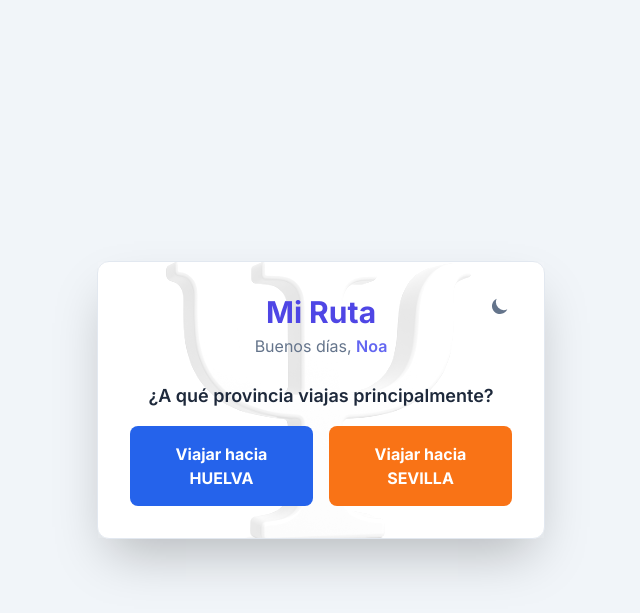
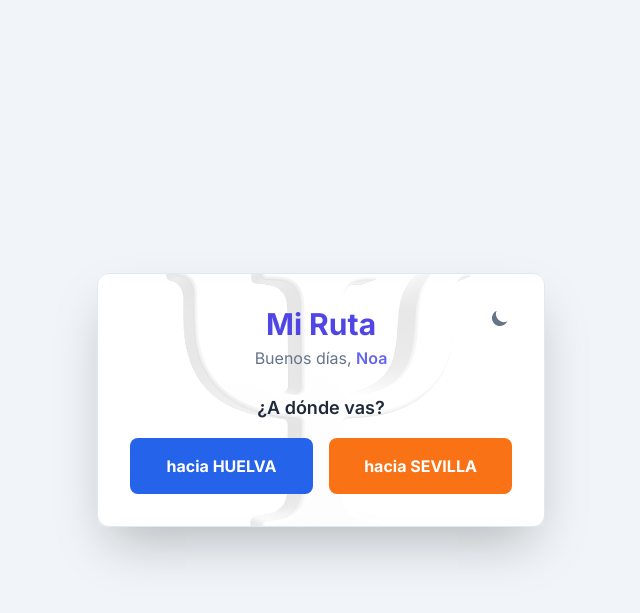
Before and after one commit to Edu652/mi-ruta-uni, a Flask app: page / in a window 1280 px wide. Shown: the top 613 px of the page, without its empty margins (319-959 px from the left). Run offline with Flask 3, Linux system fonts and the light colour scheme; some libraries are stand-ins or nearby versions.

Commit message:
Update index.html

```diff
--- a/templates/index.html
+++ b/templates/index.html
@@ -48,20 +48,21 @@
                 </div>
 
                 <div id="brujula-selector" class="space-y-4 text-center">
-                    <p class="font-semibold text-lg">¿A qué provincia viajas principalmente?</p>
+                    <p class="font-semibold text-lg">¿A dónde vas?</p>
                     <div class="grid grid-cols-1 sm:grid-cols-2 gap-4">
                         <button onclick="seleccionarBrujula('HUELVA')" class="w-full bg-blue-600 hover:bg-blue-700 text-white font-bold py-4 px-4 rounded-lg transition-transform transform hover:scale-105">
-                            Viajar hacia HUELVA
+                            hacia HUELVA
                         </button>
                         <button onclick="seleccionarBrujula('SEVILLA')" class="w-full bg-orange-500 hover:bg-orange-600 text-white font-bold py-4 px-4 rounded-lg transition-transform transform hover:scale-105">
-                            Viajar hacia SEVILLA
+                            hacia SEVILLA
                         </button>
                     </div>
                 </div>
 
                 <div id="search-container" class="max-h-0 opacity-0 overflow-hidden">
                     <div class="text-center mb-4">
-                        <button id="cambiar-brujula" class="text-sm text-indigo-600 dark:text-indigo-400 hover:underline">← Cambiar provincia de destino</button>
+                         <p class="font-semibold text-slate-600 dark:text-slate-300">Viajando hacia: <span id="brujula-display" class="font-bold"></span></p>
+                         <button id="cambiar-brujula" class="text-sm text-indigo-600 dark:text-indigo-400 hover:underline">← Cambiar destino</button>
                     </div>
                     <form id="main-form" action="/buscar" method="post" class="space-y-4">
                         <input type="hidden" name="brujula" id="brujula-input">
@@ -84,7 +85,7 @@
                                 <span>+ Opciones de Búsqueda</span>
                             </button>
                         </div>
-                        <button type="submit" class="w-full bg-indigo-600 hover:bg-indigo-700 text-white font-semibold py-3 px-4 rounded-md transition-transform transform hover:scale-105 focus:outline-none focus:ring-2 focus:ring-offset-2 focus:ring-offset-slate-800 dark:focus:ring-offset-slate-900 focus:ring-indigo-500 !mt-6">
+                        <button type="submit" class="w-full bg-indigo-600 hover:bg-indigo-700 text-white font-semibold py-3 px-4 rounded-md transition-transform transform hover:scale-105">
                             Buscar Ruta
                         </button>
                     </form>
@@ -103,13 +104,10 @@
                 </button>
             </div>
             <div class="space-y-4 max-h-[70vh] overflow-y-auto pr-2">
-                <div>
-                    <label for="dia_semana_selector" class="block text-sm font-medium text-slate-700 dark:text-slate-300 mb-2">Ver horarios para:</label>
-                    <select id="dia_semana_selector" name="dia_semana_selector" form="main-form" class="w-full bg-slate-200 dark:bg-slate-700 border border-slate-300 dark:border-slate-600 rounded-md py-2 px-3">
-                        <option value="hoy" selected>Hoy (Día actual)</option>
-                        <option value="0">Lunes</option><option value="1">Martes</option><option value="2">Miércoles</option><option value="3">Jueves</option><option value="4">Viernes</option><option value="5">Sábado</option><option value="6">Domingo</option>
-                    </select>
-                </div>
+                <select id="dia_semana_selector" name="dia_semana_selector" form="main-form" class="w-full bg-slate-200 dark:bg-slate-700 rounded-md py-2 px-3">
+                    <option value="hoy" selected>Hoy (Día actual)</option>
+                    <option value="0">Lunes</option><option value="1">Martes</option><option value="2">Miércoles</option><option value="3">Jueves</option><option value="4">Viernes</option><option value="5">Sábado</option><option value="6">Domingo</option>
+                </select>
                 <div class="flex items-center">
                      <input form="main-form" id="desde_ahora" name="desde_ahora" type="checkbox" value="true" class="h-4 w-4 rounded border-slate-400 dark:border-slate-600 bg-slate-200 dark:bg-slate-700 text-indigo-600 focus:ring-indigo-500">
                      <label for="desde_ahora" class="ml-2 block text-sm text-slate-700 dark:text-slate-300">Buscar desde la hora actual</label>
@@ -134,43 +132,49 @@
         const searchContainer = document.getElementById('search-container');
         const brujulaInput = document.getElementById('brujula-input');
         const cambiarBrujulaBtn = document.getElementById('cambiar-brujula');
+        const brujulaDisplay = document.getElementById('brujula-display');
 
         const origenSelect = document.getElementById('origen');
         const destinoSelect = document.getElementById('destino');
-        const todasLasOpcionesOrigen = Array.from(origenSelect.options);
-        const todasLasOpcionesDestino = Array.from(destinoSelect.options);
+        const todasLasOpciones = Array.from(origenSelect.options);
 
         const provinciaHuelva = {{ provincia_huelva | tojson }};
         const provinciaSevilla = {{ provincia_sevilla | tojson }};
 
-        function filtrarDesplegable(selectElement, opcionesCompletas, provinciaPermitida) {
-            selectElement.innerHTML = '';
-            opcionesCompletas.forEach(option => {
-                if (option.disabled || provinciaPermitida.includes(option.value)) {
-                    selectElement.add(option.cloneNode(true));
+        // CORRECCIÓN: Listas de exclusión específicas
+        const exclusionesOrigenHuelva = ["Bormujos", "Mairena"]; // Si viajas A Huelva, no puedes salir de estos sitios de Sevilla
+        const exclusionesOrigenSevilla = ["Casa Ana", "Facultad", "Huelva Bus", "Huelva Tren"]; // Si viajas A Sevilla, no puedes salir de estos sitios de Huelva
+
+        function filtrarDesplegable(select, opciones, exclusiones = []) {
+            select.innerHTML = '';
+            opciones.forEach(option => {
+                if (!exclusiones.includes(option.value)) {
+                    select.add(option.cloneNode(true));
                 }
             });
         }
 
         function seleccionarBrujula(provinciaDestino) {
             brujulaInput.value = provinciaDestino;
+            brujulaDisplay.textContent = provinciaDestino;
 
-            // EL ORIGEN SIEMPRE MUESTRA TODO
+            // Restauramos todas las opciones antes de filtrar
             origenSelect.innerHTML = '';
-            todasLasOpcionesOrigen.forEach(option => origenSelect.add(option.cloneNode(true)));
+            todasLasOpciones.forEach(option => origenSelect.add(option.cloneNode(true)));
+            destinoSelect.innerHTML = '';
+            todasLasOpciones.forEach(option => destinoSelect.add(option.cloneNode(true)));
 
-            // EL DESTINO SE FILTRA POR LA BRÚJULA
             if (provinciaDestino === 'HUELVA') {
-                filtrarDesplegable(destinoSelect, todasLasOpcionesDestino, provinciaHuelva);
+                filtrarDesplegable(origenSelect, todasLasOpciones, huelvaExclusiones);
+                filtrarDesplegable(destinoSelect, todasLasOpciones, provinciaSevilla); // El destino solo puede ser Huelva
             } else { // Viajando a SEVILLA
-                filtrarDesplegable(destinoSelect, todasLasOpcionesDestino, provinciaSevilla);
+                filtrarDesplegable(origenSelect, todasLasOpciones, sevillaExclusiones);
+                filtrarDesplegable(destinoSelect, todasLasOpciones, provinciaSevilla);
             }
 
             brujulaSelector.style.display = 'none';
             searchContainer.classList.remove('max-h-0', 'opacity-0');
-            setTimeout(() => {
-                 searchContainer.style.maxHeight = searchContainer.scrollHeight + 'px';
-            }, 10);
+            setTimeout(() => { searchContainer.style.maxHeight = searchContainer.scrollHeight + 'px'; }, 10);
         }
 
         cambiarBrujulaBtn.addEventListener('click', () => {
@@ -178,11 +182,10 @@
             searchContainer.classList.add('opacity-0');
             setTimeout(() => {
                 brujulaSelector.style.display = 'block';
-                // Restaurar todas las opciones en ambos desplegables
                 origenSelect.innerHTML = '';
-                todasLasOpcionesOrigen.forEach(option => origenSelect.add(option.cloneNode(true)));
+                todasLasOpciones.forEach(option => origenSelect.add(option.cloneNode(true)));
                 destinoSelect.innerHTML = '';
-                todasLasOpcionesDestino.forEach(option => destinoSelect.add(option.cloneNode(true)));
+                todasLasOpciones.forEach(option => destinoSelect.add(option.cloneNode(true)));
             }, 500);
         });
 
@@ -194,61 +197,18 @@
             const overlay = modal.querySelector('.modal-overlay');
             const container = modal.querySelector('.modal-container');
             const applyBtn = applyBtnId ? document.getElementById(applyBtnId) : null;
-
-            function openModal() {
-                modal.classList.remove('hidden');
-                setTimeout(() => {
-                    overlay.classList.remove('opacity-0');
-                    container.classList.remove('opacity-0', 'scale-95');
-                }, 10);
-            }
-
-            function closeModal() {
-                overlay.classList.add('opacity-0');
-                container.classList.add('opacity-0', 'scale-95');
-                setTimeout(() => modal.classList.add('hidden'), 300);
-            }
-
+            function openModal() { modal.classList.remove('hidden'); setTimeout(() => { overlay.classList.remove('opacity-0'); container.classList.remove('opacity-0', 'scale-95'); }, 10); }
+            function closeModal() { overlay.classList.add('opacity-0'); container.classList.add('opacity-0', 'scale-95'); setTimeout(() => modal.classList.add('hidden'), 300); }
             if(openBtn) openBtn.addEventListener('click', openModal);
             if(closeBtn) closeBtn.addEventListener('click', closeModal);
             if(applyBtn) applyBtn.addEventListener('click', closeModal);
             if(overlay) overlay.addEventListener('click', closeModal);
         }
-
         setupModal('open-filters-modal', 'close-filters-modal', 'filters-modal', 'apply-filters');
 
         const saludoEl=document.getElementById("saludo"),horaActual=(new Date).getHours();let saludoTexto="";saludoTexto=horaActual<12?"Buenos días":horaActual<21?"Buenas tardes":"Buenas noches",saludoEl.innerHTML=`${saludoTexto}, <span class="font-semibold text-indigo-500">Noa</span>`;
-        const themeToggleBtn = document.getElementById('theme-toggle');
-        const themeToggleDarkIcon = document.getElementById('theme-toggle-dark-icon');
-        const themeToggleLightIcon = document.getElementById('theme-toggle-light-icon');
-        if (localStorage.getItem('color-theme') === 'dark' || (!('color-theme' in localStorage) && window.matchMedia('(prefers-color-scheme: dark)').matches)) {
-            if(themeToggleLightIcon) themeToggleLightIcon.classList.remove('hidden');
-        } else {
-            if(themeToggleDarkIcon) themeToggleDarkIcon.classList.remove('hidden');
-        }
-        if(themeToggleBtn) {
-            themeToggleBtn.addEventListener('click', function() {
-                themeToggleDarkIcon.classList.toggle('hidden');
-                themeToggleLightIcon.classList.toggle('hidden');
-                if (localStorage.getItem('color-theme')) {
-                    if (localStorage.getItem('color-theme') === 'light') {
-                        document.documentElement.classList.add('dark');
-                        localStorage.setItem('color-theme', 'dark');
-                    } else {
-                        document.documentElement.classList.remove('dark');
-                        localStorage.setItem('color-theme', 'light');
-                    }
-                } else {
-                    if (document.documentElement.classList.contains('dark')) {
-                        document.documentElement.classList.remove('dark');
-                        localStorage.setItem('color-theme', 'light');
-                    } else {
-                        document.documentElement.classList.add('dark');
-                        localStorage.setItem('color-theme', 'dark');
-                    }
-                }
-            });
-        }
+        const themeToggleBtn=document.getElementById('theme-toggle'),themeToggleDarkIcon=document.getElementById('theme-toggle-dark-icon'),themeToggleLightIcon=document.getElementById('theme-toggle-light-icon');if(localStorage.getItem('color-theme')==='dark'||(!('color-theme'in localStorage)&&window.matchMedia('(prefers-color-scheme: dark)').matches)){if(themeToggleLightIcon)themeToggleLightIcon.classList.remove('hidden')}else{if(themeToggleDarkIcon)themeToggleDarkIcon.classList.remove('hidden')}
+        if(themeToggleBtn)themeToggleBtn.addEventListener('click',function(){themeToggleDarkIcon.classList.toggle('hidden');themeToggleLightIcon.classList.toggle('hidden');if(localStorage.getItem('color-theme')){if(localStorage.getItem('color-theme')==='light'){document.documentElement.classList.add('dark');localStorage.setItem('color-theme','dark')}else{document.documentElement.classList.remove('dark');localStorage.setItem('color-theme','light')}}else{if(document.documentElement.classList.contains('dark')){document.documentElement.classList.remove('dark');localStorage.setItem('color-theme','light')}else{document.documentElement.classList.add('dark');localStorage.setItem('color-theme','dark')}}});
     </script>
 </body>
 </html>
```
